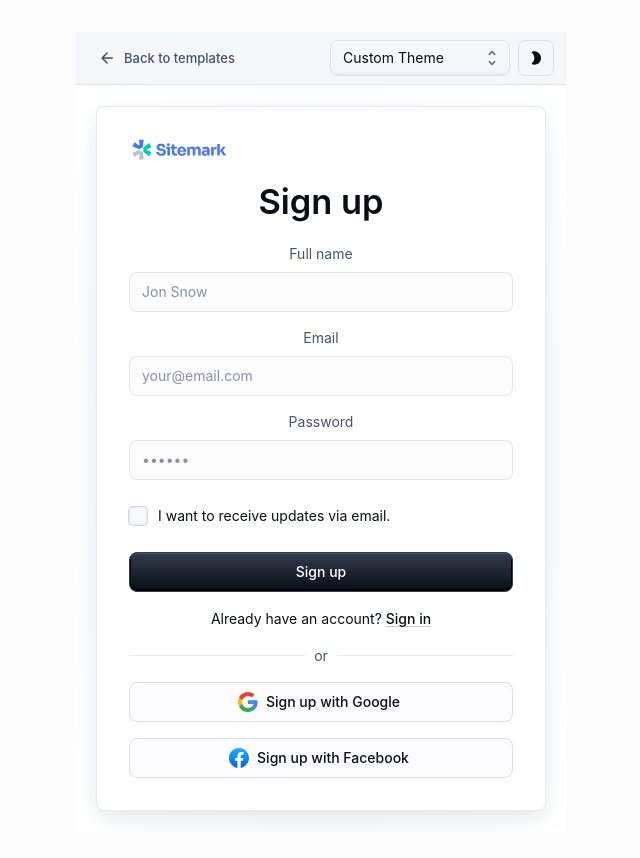
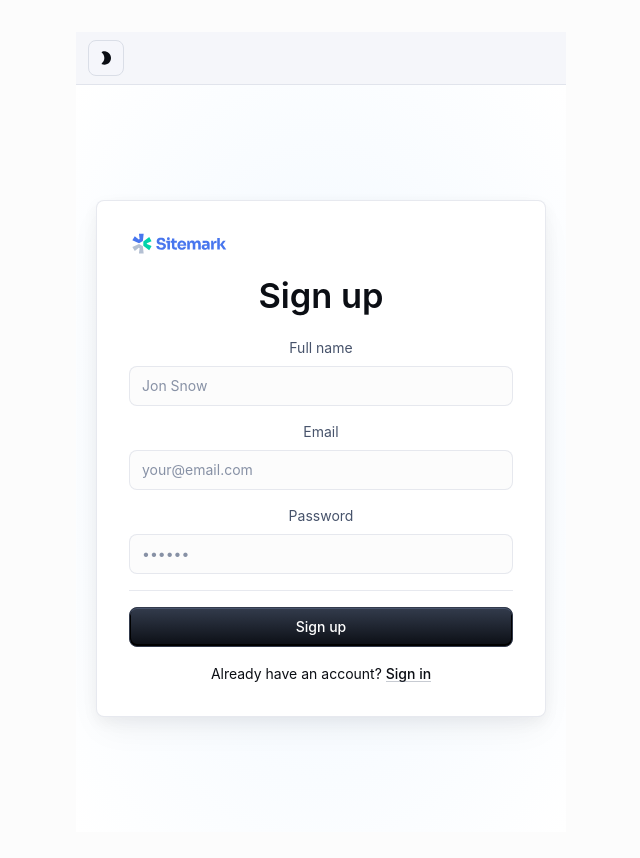
Before and after one commit to SM-MAMI/smaiaxfrontend, a React (Vite) app: page / in a window 1280 px wide. Shown: the top 858 px of the page, without its empty margins (319-959 px from the left). Built offline with nearby package versions, Linux system fonts and the light colour scheme.

Commit message:
feat(register): removed unused components

```diff
--- a/src/components/signUp/SignUp.tsx
+++ b/src/components/signUp/SignUp.tsx
@@ -1,10 +1,8 @@
 import * as React from 'react';
 import Box from '@mui/material/Box';
 import Button from '@mui/material/Button';
-import Checkbox from '@mui/material/Checkbox';
 import CssBaseline from '@mui/material/CssBaseline';
 import Divider from '@mui/material/Divider';
-import FormControlLabel from '@mui/material/FormControlLabel';
 import FormLabel from '@mui/material/FormLabel';
 import FormControl from '@mui/material/FormControl';
 import Link from '@mui/material/Link';
@@ -19,7 +17,7 @@ import {
   PaletteMode,
 } from '@mui/material/styles';
 import getSignUpTheme from './../../themes/getSignUpTheme';
-import { GoogleIcon, FacebookIcon, SitemarkIcon } from './../../assets/CustomIcons';
+import { SitemarkIcon } from './../../assets/CustomIcons';
 import TemplateFrame from './TemplateFrame';
 
 const Card = styled(MuiCard)(({ theme }) => ({
@@ -214,10 +212,7 @@ export default function SignUp() {
                     color={passwordError ? 'error' : 'primary'}
                   />
                 </FormControl>
-                <FormControlLabel
-                  control={<Checkbox value="allowExtraEmails" color="primary" />}
-                  label="I want to receive updates via email."
-                />
+                <Divider/>
                 <Button
                   type="submit"
                   fullWidth
@@ -239,29 +234,6 @@ export default function SignUp() {
                   </span>
                 </Typography>
               </Box>
-              <Divider>
-                <Typography sx={{ color: 'text.secondary' }}>or</Typography>
-              </Divider>
-              <Box sx={{ display: 'flex', flexDirection: 'column', gap: 2 }}>
-                <Button
-                  type="submit"
-                  fullWidth
-                  variant="outlined"
-                  onClick={() => alert('Sign up with Google')}
-                  startIcon={<GoogleIcon />}
-                >
-                  Sign up with Google
-                </Button>
-                <Button
-                  type="submit"
-                  fullWidth
-                  variant="outlined"
-                  onClick={() => alert('Sign up with Facebook')}
-                  startIcon={<FacebookIcon />}
-                >
-                  Sign up with Facebook
-                </Button>
-              </Box>
             </Card>
           </Stack>
         </SignUpContainer>
--- a/src/components/signUp/TemplateFrame.tsx
+++ b/src/components/signUp/TemplateFrame.tsx
@@ -5,15 +5,9 @@ import {
   PaletteMode,
   styled,
 } from '@mui/material/styles';
-import Select, { SelectChangeEvent } from '@mui/material/Select';
-import MenuItem from '@mui/material/MenuItem';
-import FormControl from '@mui/material/FormControl';
-import Button from '@mui/material/Button';
-import IconButton from '@mui/material/IconButton';
 import Box from '@mui/material/Box';
 import AppBar from '@mui/material/AppBar';
 import Toolbar from '@mui/material/Toolbar';
-import ArrowBackRoundedIcon from '@mui/icons-material/ArrowBackRounded';
 import ToggleColorMode from './ToggleColorMode';
 import getSignUpTheme from './../../themes/getSignUpTheme';
 
@@ -33,23 +27,16 @@ const StyledAppBar = styled(AppBar)(({ theme }) => ({
 }));
 
 interface TemplateFrameProps {
-  showCustomTheme: boolean;
-  toggleCustomTheme: (theme: boolean) => void;
   mode: PaletteMode;
   toggleColorMode: () => void;
   children: React.ReactNode;
 }
 
 export default function TemplateFrame({
-  showCustomTheme,
-  toggleCustomTheme,
   mode,
   toggleColorMode,
   children,
 }: TemplateFrameProps) {
-  const handleChange = (event: SelectChangeEvent) => {
-    toggleCustomTheme(event.target.value === 'custom');
-  };
   const signUpTheme = createTheme(getSignUpTheme(mode));
 
   return (
@@ -66,40 +53,7 @@ export default function TemplateFrame({
               p: '8px 12px',
             }}
           >
-            <Button
-              variant="text"
-              size="small"
-              aria-label="Back to templates"
-              startIcon={<ArrowBackRoundedIcon />}
-              component="a"
-              href="/material-ui/getting-started/templates/"
-              sx={{ display: { xs: 'none', sm: 'flex' } }}
-            >
-              Back to templates
-            </Button>
-            <IconButton
-              size="small"
-              aria-label="Back to templates"
-              component="a"
-              href="/material-ui/getting-started/templates/"
-              sx={{ display: { xs: 'auto', sm: 'none' } }}
-            >
-              <ArrowBackRoundedIcon />
-            </IconButton>
             <Box sx={{ display: 'flex', gap: 1 }}>
-              <FormControl variant="outlined" sx={{ minWidth: 180 }}>
-                <Select
-                  size="small"
-                  labelId="theme-select-label"
-                  id="theme-select"
-                  value={showCustomTheme ? 'custom' : 'material'}
-                  onChange={handleChange}
-                  label="Design Language"
-                >
-                  <MenuItem value="custom">Custom Theme</MenuItem>
-                  <MenuItem value="material">Material Design 2</MenuItem>
-                </Select>
-              </FormControl>
               <ToggleColorMode
                 data-screenshot="toggle-mode"
                 mode={mode}
```
